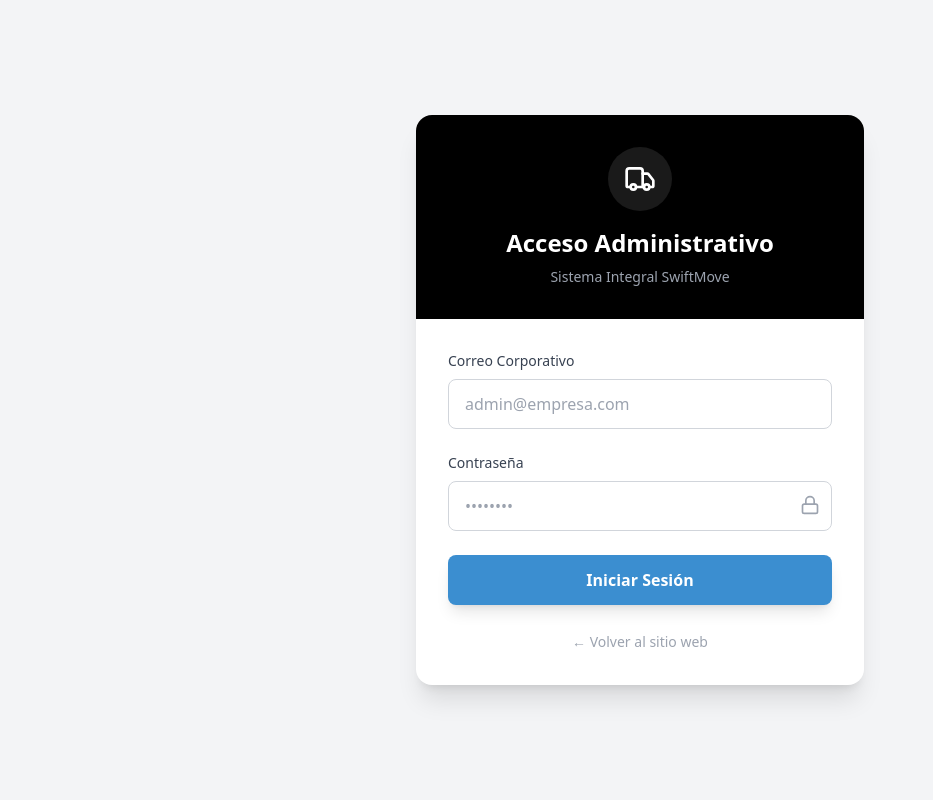
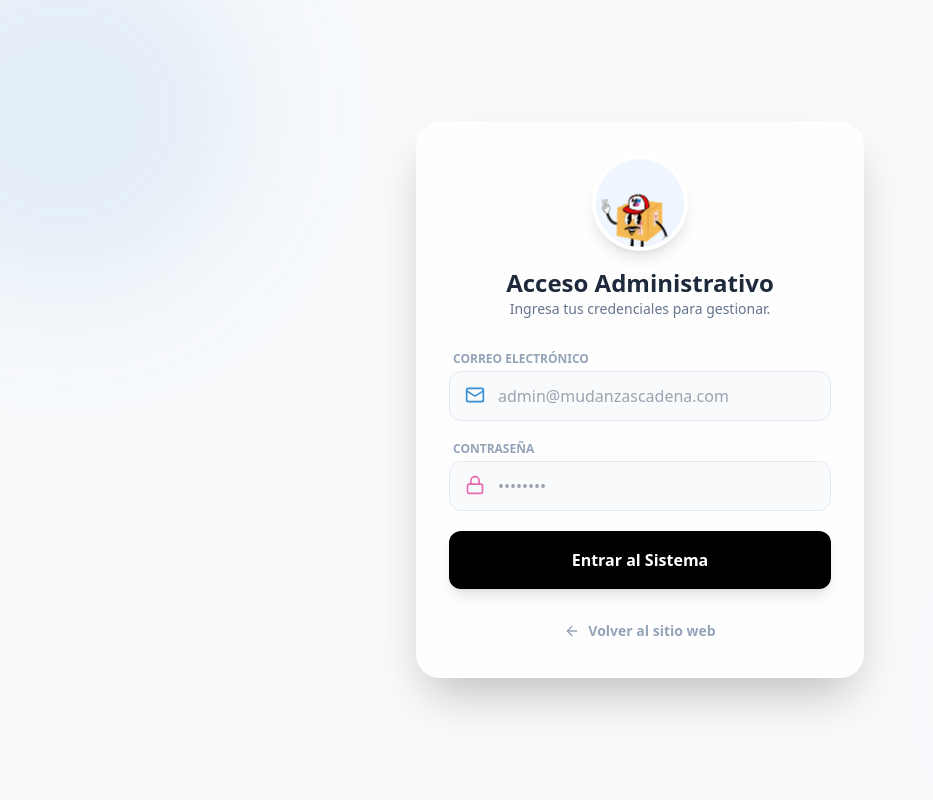
Before and after one commit to CarlosVlz89/mudanzas-cadena-web, a React (Vite) app: page /#/admin in a window 1280 px wide. Shown: the whole page, without its empty margins (0-933 px from the left). Built offline with nearby package versions, Linux system fonts and the light colour scheme; no server answers.

Commit message:
Fix: Admin login back button navigation using React Router Link

```diff
--- a/src/pages/app/Login.jsx
+++ b/src/pages/app/Login.jsx
@@ -1,104 +1,95 @@
 import { useState } from 'react';
-import { useNavigate } from 'react-router-dom';
+import { useNavigate, Link } from 'react-router-dom'; // <--- IMPORTANTE: Importar Link
 import { signInWithEmailAndPassword } from 'firebase/auth';
-import { auth } from '../../config/firebase'; // Importamos nuestra config
-import { Lock, Truck, AlertCircle } from 'lucide-react';
+import { auth } from '../../config/firebase';
+import { Lock, Mail, ArrowLeft, AlertCircle } from 'lucide-react';
+import mascota from '../../assets/images/mascota.png';
 
 const Login = () => {
   const [email, setEmail] = useState('');
   const [password, setPassword] = useState('');
   const [error, setError] = useState('');
-  const [loading, setLoading] = useState(false);
   const navigate = useNavigate();
 
   const handleLogin = async (e) => {
     e.preventDefault();
-    setLoading(true);
-    setError('');
-
     try {
-      // INTENTO DE LOGIN CON FIREBASE
       await signInWithEmailAndPassword(auth, email, password);
-      // Si funciona, redirigir al Dashboard
-      navigate('/admin/dashboard');
+      navigate('/dashboard');
     } catch (err) {
-      console.error(err);
-      setError('Credenciales incorrectas. Verifica tu correo y contraseña.');
-    } finally {
-      setLoading(false);
+      setError('Credenciales incorrectas. Intenta de nuevo.');
     }
   };
 
   return (
-    <div className="min-h-screen flex items-center justify-center bg-gray-100 px-4">
-      <div className="max-w-md w-full bg-white rounded-2xl shadow-xl overflow-hidden">
+    <div className="min-h-screen bg-slate-50 flex items-center justify-center p-4 relative overflow-hidden">
 
-        {/* Cabecera Azul */}
-        <div className="bg-cadena-dark p-8 text-center">
-          <div className="w-16 h-16 bg-white/10 rounded-full flex items-center justify-center mx-auto mb-4 backdrop-blur-sm">
-            <Truck className="text-white" size={32} />
+      {/* Fondos decorativos */}
+      <div className="absolute top-[-10%] left-[-10%] w-96 h-96 bg-cadena-blue/10 rounded-full blur-3xl pointer-events-none"></div>
+      <div className="absolute bottom-[-10%] right-[-10%] w-96 h-96 bg-cadena-pink/10 rounded-full blur-3xl pointer-events-none"></div>
+
+      <div className="bg-white/80 backdrop-blur-xl p-8 rounded-3xl shadow-2xl w-full max-w-md border border-white relative z-10">
+
+        {/* ENCABEZADO CON MASCOTA */}
+        <div className="text-center mb-8">
+          <div className="w-24 h-24 bg-blue-50 rounded-full flex items-center justify-center mx-auto mb-4 border-4 border-white shadow-lg overflow-hidden">
+             <img src={mascota} alt="Admin" className="w-full h-full object-cover object-top pt-2 scale-110" />
           </div>
-          <h2 className="text-2xl font-bold text-white">Acceso Administrativo</h2>
-          <p className="text-gray-400 text-sm mt-2">Sistema Integral SwiftMove</p>
+          <h2 className="text-2xl font-black text-slate-800">Acceso Administrativo</h2>
+          <p className="text-slate-500 text-sm">Ingresa tus credenciales para gestionar.</p>
         </div>
 
-        {/* Formulario */}
-        <div className="p-8">
-          <form onSubmit={handleLogin} className="space-y-6">
-
-            {/* Mensaje de Error */}
         {error && (
-              <div className="p-3 bg-red-50 text-red-600 text-sm rounded-lg flex items-center gap-2">
-                <AlertCircle size={16} />
-                {error}
+          <div className="bg-red-50 text-red-500 p-3 rounded-xl text-sm font-bold flex items-center gap-2 mb-6 border border-red-100">
+            <AlertCircle size={18} /> {error}
           </div>
         )}
 
+        <form onSubmit={handleLogin} className="space-y-5">
           <div>
-              <label className="block text-sm font-medium text-gray-700 mb-2">Correo Corporativo</label>
+            <label className="block text-xs font-bold text-slate-400 uppercase mb-1 ml-1">Correo Electrónico</label>
+            <div className="relative">
+              <Mail className="absolute left-4 top-3.5 text-cadena-blue" size={20} />
               <input
                 type="email"
+                className="w-full pl-12 pr-4 py-3 bg-slate-50 border border-slate-200 rounded-xl focus:border-cadena-blue focus:bg-white outline-none transition font-medium text-slate-700"
+                placeholder="admin@mudanzascadena.com"
                 value={email}
                 onChange={(e) => setEmail(e.target.value)}
-                className="w-full px-4 py-3 rounded-lg border border-gray-300 focus:ring-2 focus:ring-cadena-blue focus:border-cadena-blue outline-none transition"
-                placeholder="admin@empresa.com"
                 required
               />
             </div>
+          </div>
 
           <div>
-              <label className="block text-sm font-medium text-gray-700 mb-2">Contraseña</label>
+            <label className="block text-xs font-bold text-slate-400 uppercase mb-1 ml-1">Contraseña</label>
             <div className="relative">
+              <Lock className="absolute left-4 top-3.5 text-cadena-pink" size={20} />
               <input
                 type="password"
+                className="w-full pl-12 pr-4 py-3 bg-slate-50 border border-slate-200 rounded-xl focus:border-cadena-pink focus:bg-white outline-none transition font-medium text-slate-700"
+                placeholder="••••••••"
                 value={password}
                 onChange={(e) => setPassword(e.target.value)}
-                  className="w-full px-4 py-3 rounded-lg border border-gray-300 focus:ring-2 focus:ring-cadena-blue focus:border-cadena-blue outline-none transition"
-                  placeholder="••••••••"
                 required
               />
-                <Lock className="absolute right-3 top-3.5 text-gray-400" size={20} />
             </div>
           </div>
 
-            <button
-              type="submit"
-              disabled={loading}
-              className="w-full bg-cadena-blue hover:bg-ocean-dark text-white font-bold py-3 rounded-lg transition shadow-lg disabled:opacity-70 disabled:cursor-not-allowed flex justify-center items-center"
-            >
-              {loading ? (
-                <span className="w-5 h-5 border-2 border-white/30 border-t-white rounded-full animate-spin"></span>
-              ) : (
-                'Iniciar Sesión'
-              )}
+          <button type="submit" className="w-full bg-cadena-dark text-white py-4 rounded-xl font-bold shadow-lg hover:bg-black transition transform active:scale-95">
+            Entrar al Sistema
           </button>
         </form>
 
-          <div className="mt-6 text-center">
-            <a href="/" className="text-sm text-gray-400 hover:text-cadena-blue transition">
-              ← Volver al sitio web
-            </a>
-          </div>
+        {/* --- AQUÍ ESTÁ EL ARREGLO DEL BOTÓN --- */}
+        {/* Usamos <Link to="/"> en vez de <a href="/"> */}
+        <div className="mt-8 text-center">
+          <Link
+            to="/"
+            className="inline-flex items-center gap-2 text-slate-400 hover:text-cadena-blue font-bold text-sm transition"
+          >
+            <ArrowLeft size={16} /> Volver al sitio web
+          </Link>
         </div>
 
       </div>
```
Lines whose indentation alone changed are shown as unchanged.
